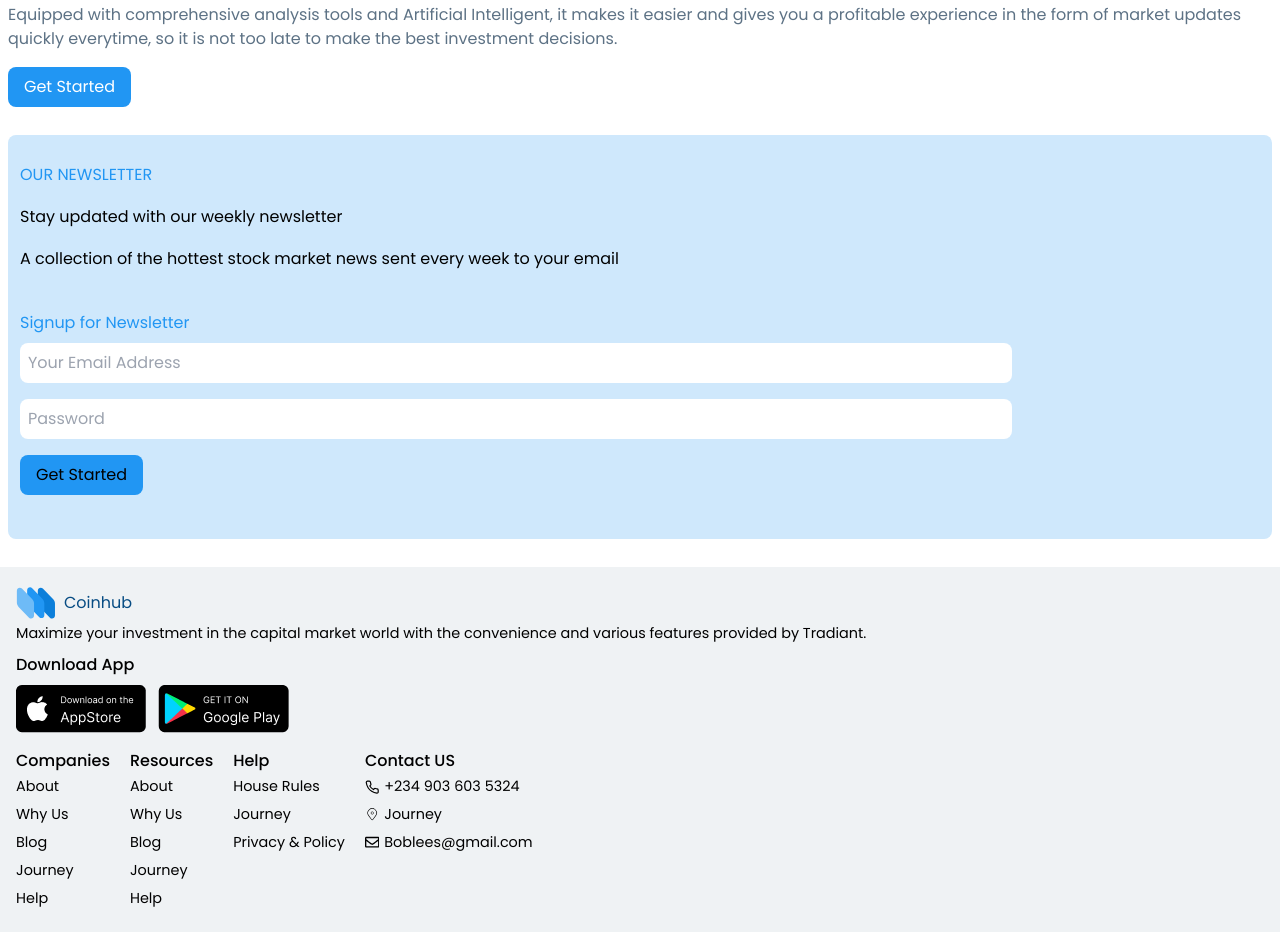
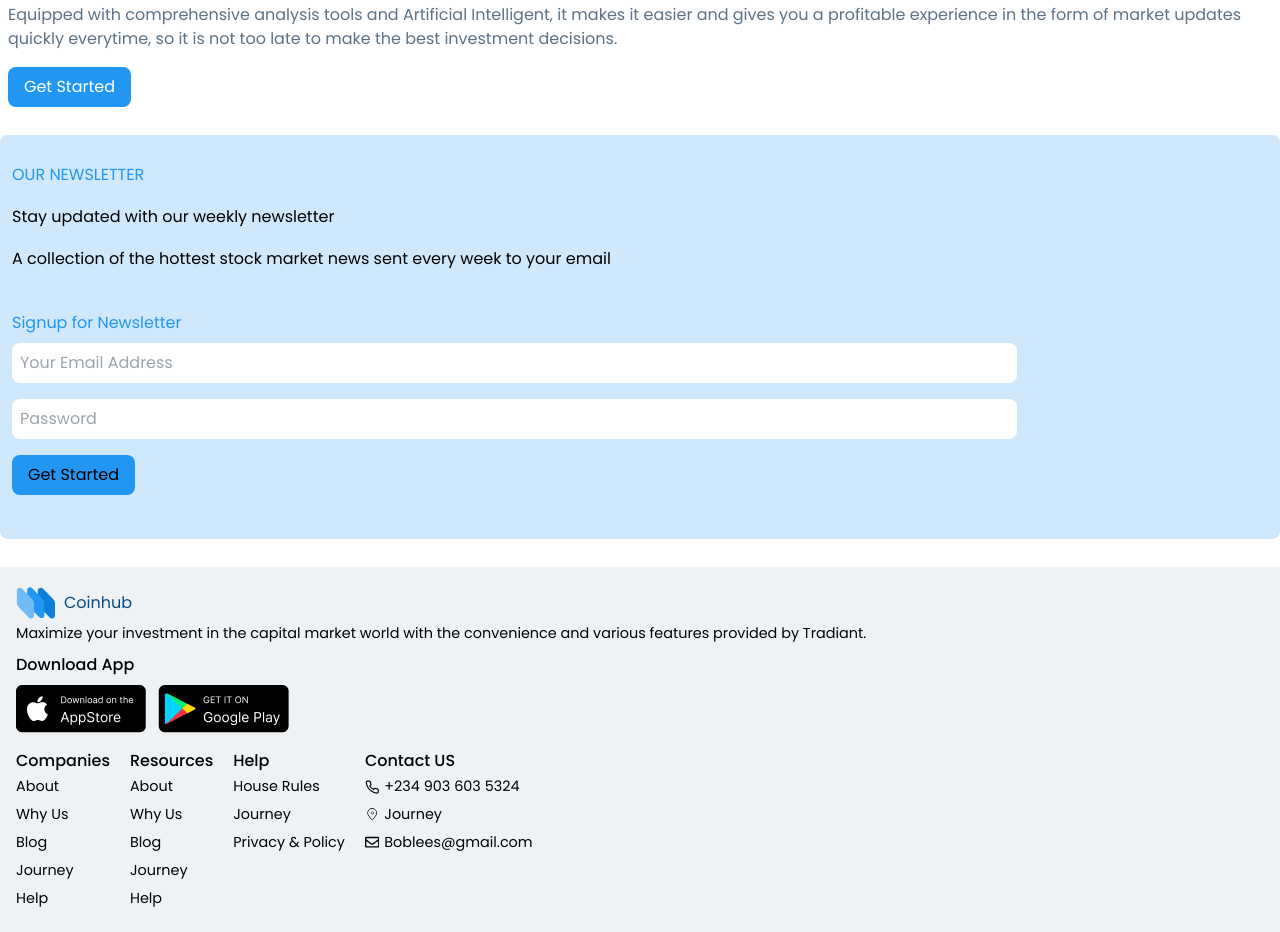
Before and after one commit to Boblee24/coinhub, a React (Create React App) app: page / in a window 1280 px wide. Shown: the part 7920-8852 px from the top of the page. Built offline with nearby package versions, Linux system fonts and the light colour scheme.

Commit message:
seventh commit today

```diff
--- a/src/components/Newsletter.js
+++ b/src/components/Newsletter.js
@@ -2,7 +2,7 @@ import React from 'react'
 
 const Newsletter = () => {
   return (
-    <div className='newsletter flex flex-col bg-[#CFE8FC] m-2 my-7 p-3 rounded-lg'>
+    <div className='newsletter flex flex-col bg-[#CFE8FC] my-7 p-3 rounded-lg'>
         <div className='my-4'>
             <h6 className=' text-[#2196F3]'>OUR NEWSLETTER</h6>
             <h3 className='leading-9 my-3'>Stay updated with our weekly newsletter</h3>
```
